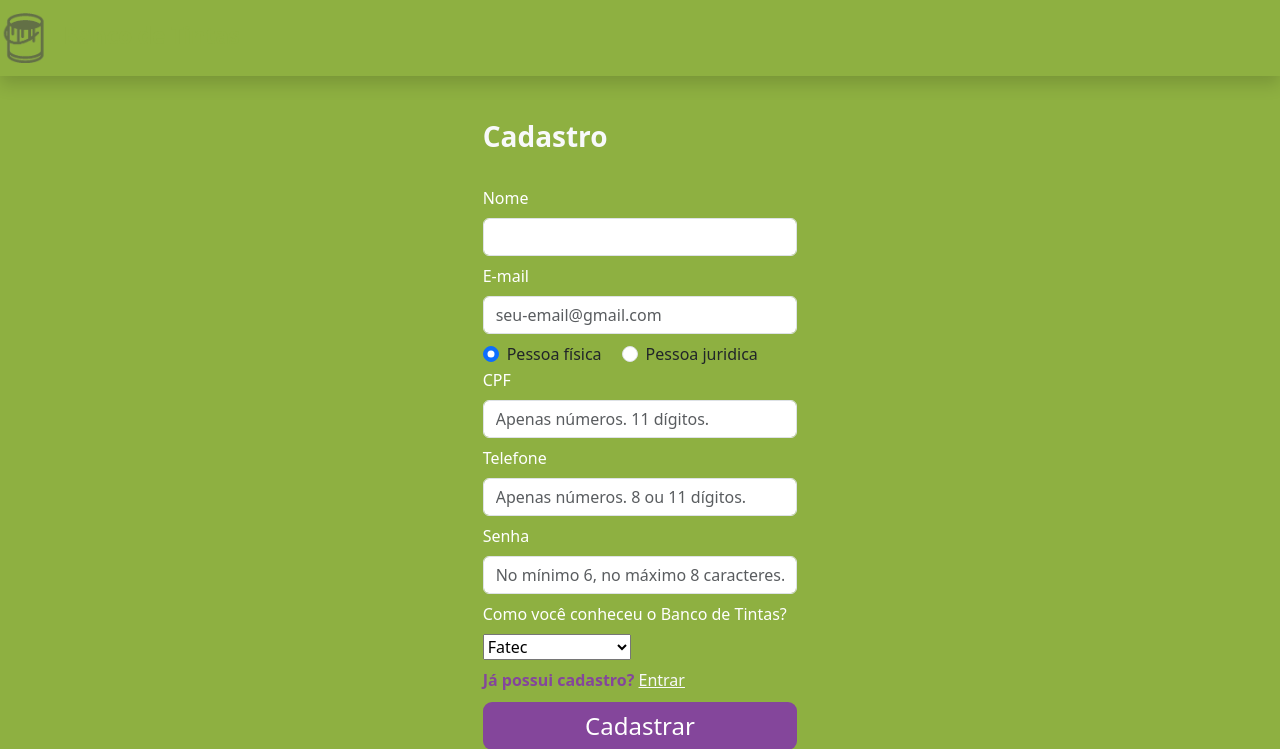
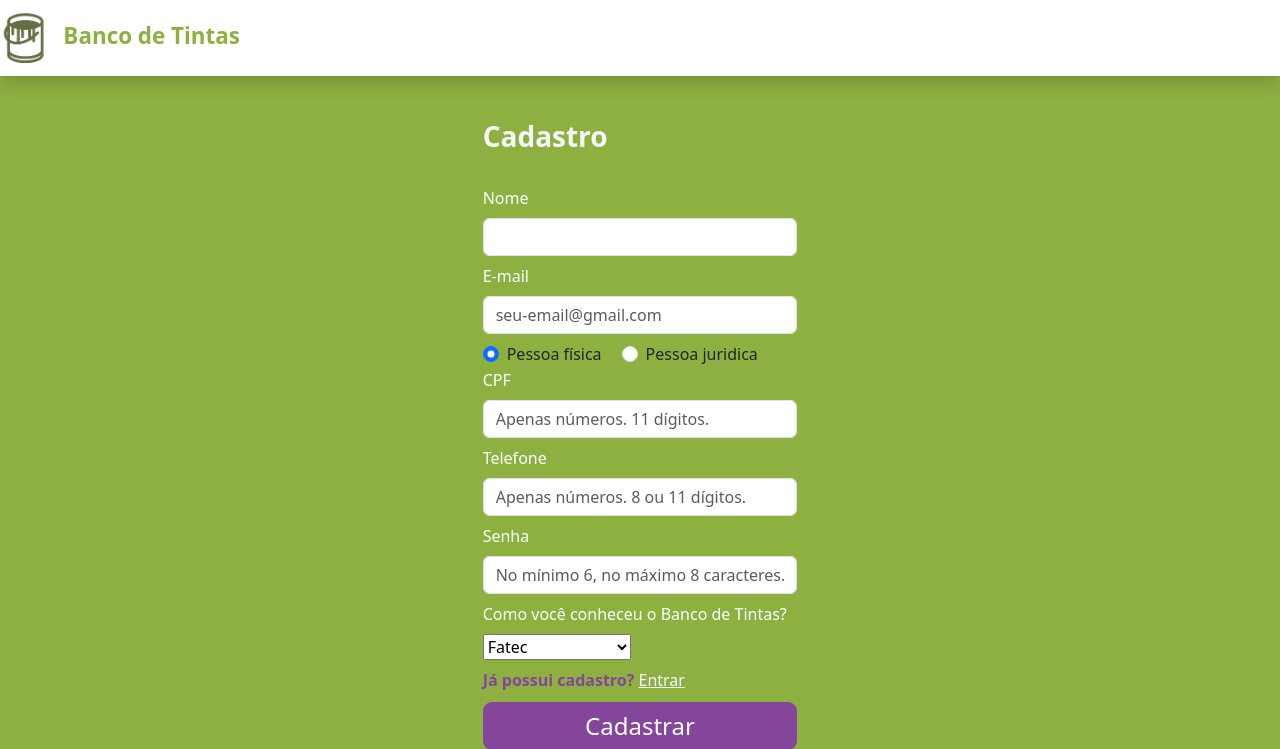
Before and after one commit to kamyllevictoria/banco_de_tintas_01, a PHP site: page /cadastro.php in a window 1280 px wide. Shown: the top 749 px of the page. Run offline with PHP 8.4, Linux system fonts and the light colour scheme; some libraries are stand-ins or nearby versions.

Commit message:
style: background da navbar alterado

```diff
--- a/css/cadastro-login.css
+++ b/css/cadastro-login.css
@@ -45,6 +45,11 @@ html {
   margin: 0 auto;
 }
 
+header,
+  .navbar {
+  background-color: #ffff;
+}
+
 @media (max-width: 766px) {
   .container-fluid {
     padding-top: 130px;
```
